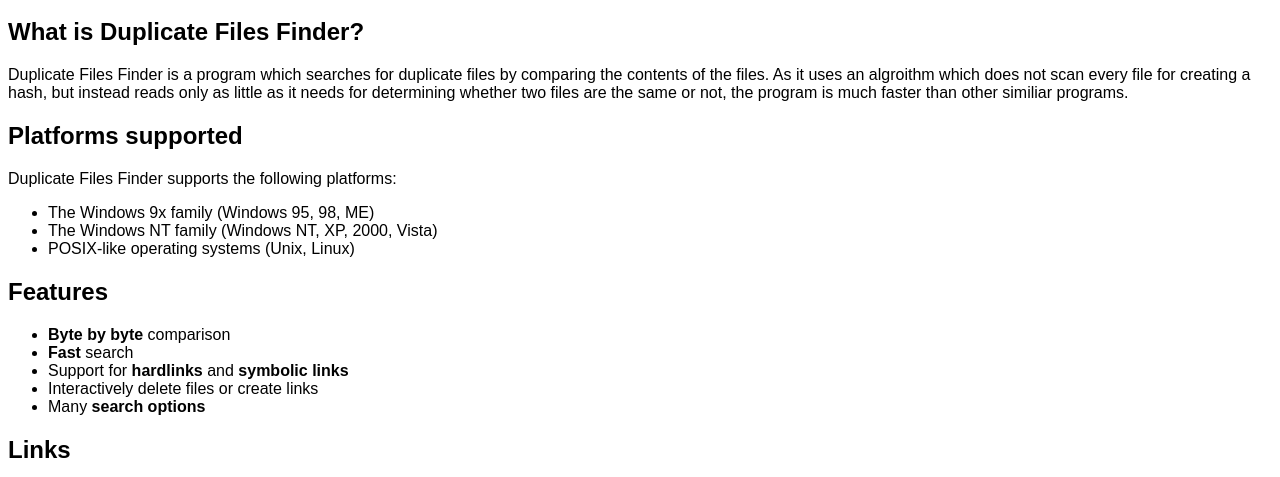
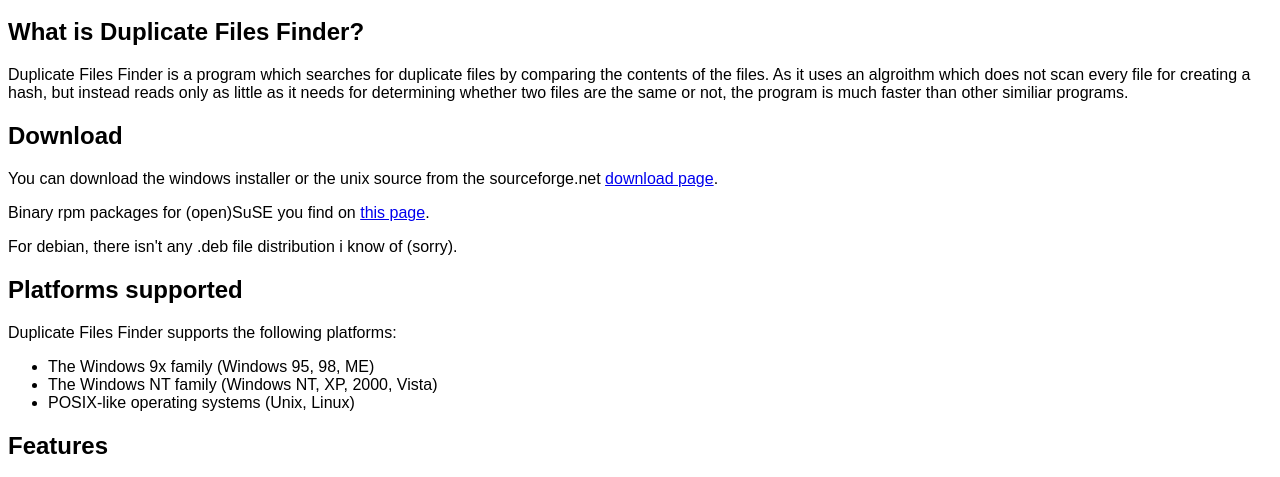
Before and after one commit to cnsuhao/doubles, a plain HTML site: page web/index.htm in a window 1280 px wide. Shown: the part 48-525 px from the top of the page. Drawn offline with Linux system fonts and the light colour scheme.

Commit message:
Added download section
git-svn-id: https://svn.code.sf.net/p/doubles/code/trunk@240 84247619-5e4a-0410-ba8a-c2b51db7ef0e

```diff
--- a/web/index.htm
+++ b/web/index.htm
@@ -12,6 +12,16 @@ Duplicate Files Finder is a program which searches for duplicate files by compar
 As it uses an algroithm which does not scan every file for creating a hash, but instead reads only as little as it
 needs for determining whether two files are the same or not, the program is much faster than other similiar
 programs. <p>
+
+<h2>Download</h2>
+
+You can download the windows installer or the unix source from the sourceforge.net
+<a href="http://sourceforge.net/project/platformdownload.php?group_id=211415">download page</a>. <p>
+
+Binary rpm packages for (open)SuSE you find on
+<a href="http://packman.links2linux.de/package/dupfinder">this page</a>.<p>
+
+For debian, there isn't any .deb file distribution i know of (sorry). <br>
 
 <h2>Platforms supported</h2>
 
```
Also changed, not shown: web/history.txt.
